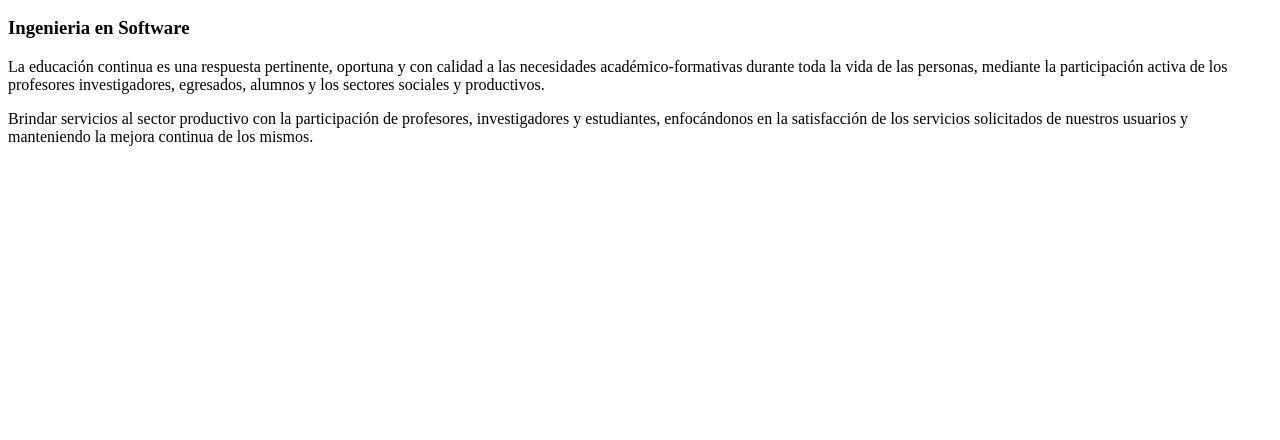
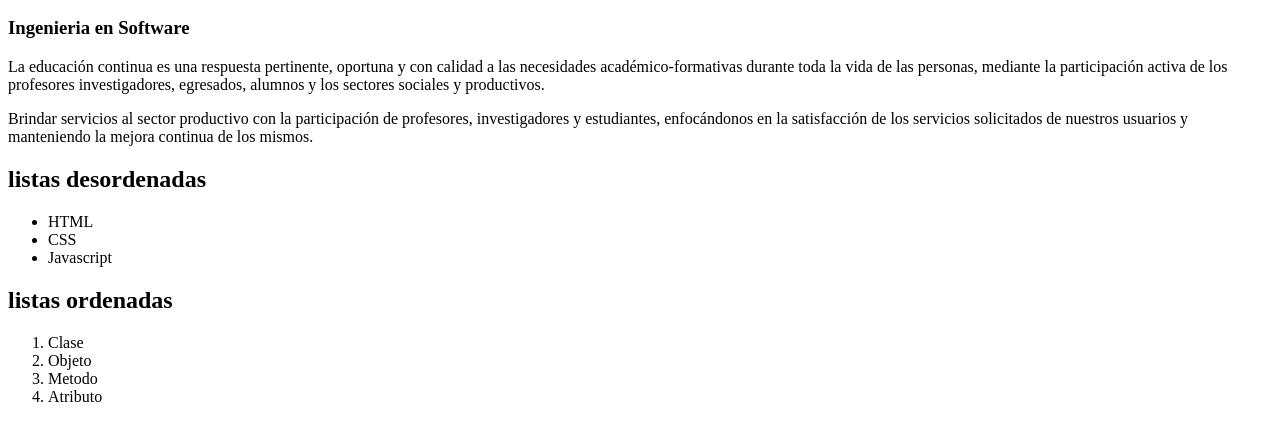
Before and after one commit to KevinMancilla/ejercicio2, a plain HTML site: page index.html in a window 1280 px wide. Shown: the part 96-536 px from the top of the page. Drawn offline with Linux system fonts and the light colour scheme.

Commit message:
Agregar listas ordenadas u desordenadas

```diff
--- a/index.html
+++ b/index.html
@@ -12,5 +12,23 @@
     <p>La educación continua es una respuesta pertinente, oportuna y con calidad a las necesidades académico-formativas durante toda la vida de las personas, mediante la participación activa de los profesores investigadores, egresados, alumnos y los sectores sociales y productivos.</p>
     <p>Brindar servicios al sector productivo con la participación de profesores, investigadores y estudiantes, enfocándonos en la satisfacción de los servicios solicitados de nuestros usuarios y manteniendo la mejora continua de los mismos.</p>
 
+    <h2>listas desordenadas</h2>
+
+    <ul>
+        <li>HTML</li>
+        <li>CSS</li>
+        <li>Javascript</li>
+    </ul>
+
+ <h2>listas ordenadas</h2>
+
+    <ol>
+        <li>Clase</li>
+        <li>Objeto</li>
+        <li>Metodo</li>
+        <li>Atributo</li>
+    </ol>
+
+
 </body>
 </html>
```
